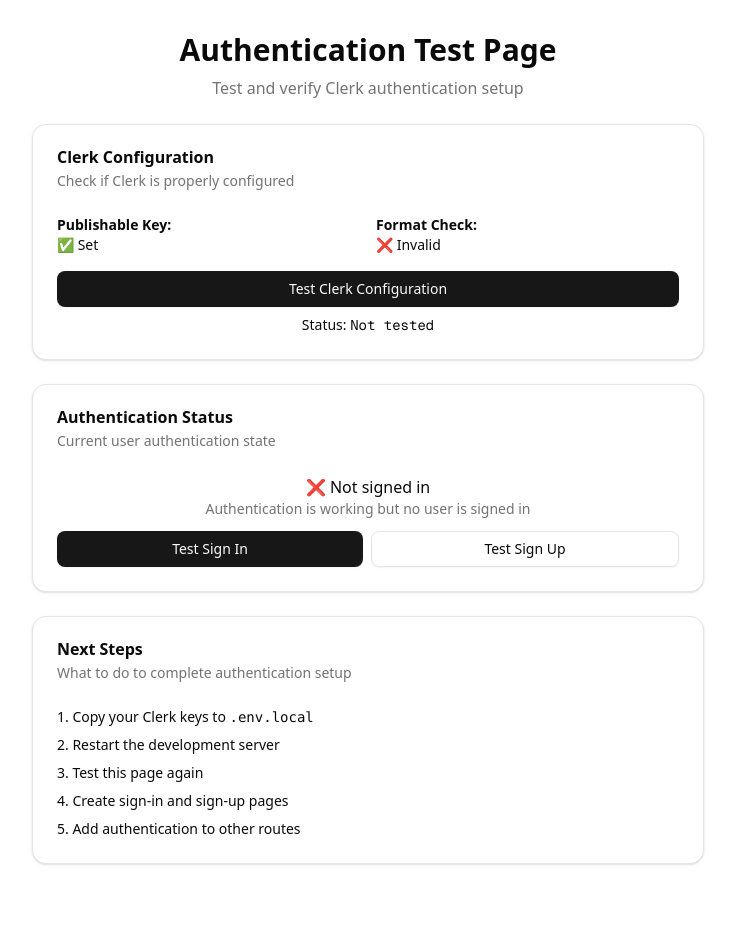
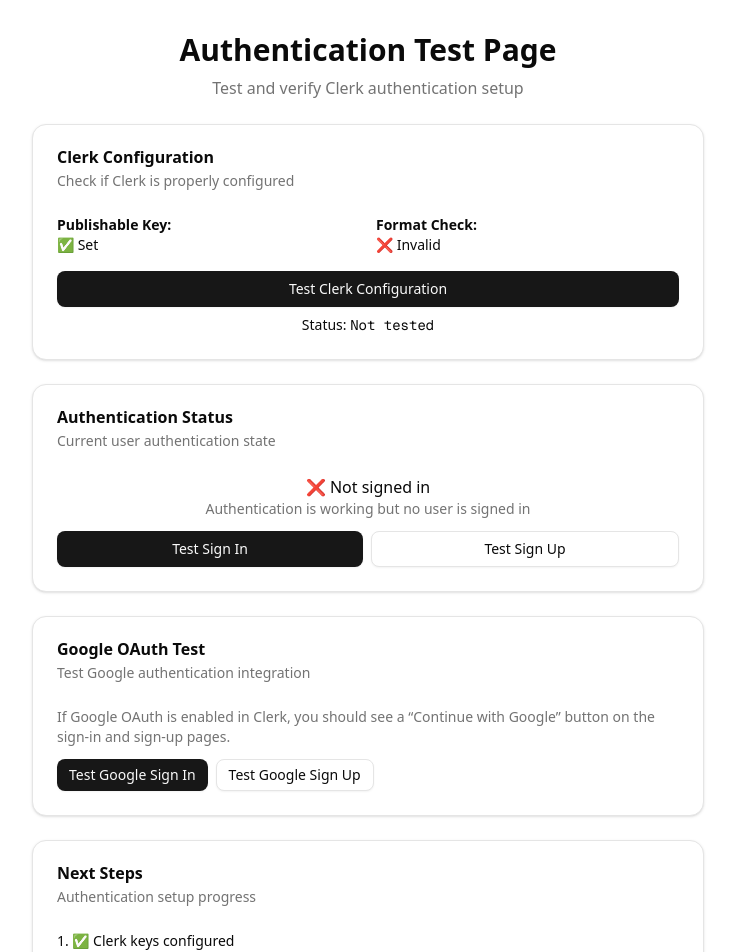
Before and after one commit to briidgedotone/Narra, a Next.js app: page /test-auth in a window 1280 px wide. Shown: the top 952 px of the page, without its empty margins (272-1007 px from the left). Before the commit the page ends 896 px from the top, so only its background shows below. Built offline with nearby package versions, Linux system fonts and the light colour scheme; no server answers.

Commit message:
feat: enhance test page for Google OAuth verification - shows auth method and profile image

```diff
--- a/src/app/(dev)/test-auth/page.tsx
+++ b/src/app/(dev)/test-auth/page.tsx
@@ -1,6 +1,7 @@
 "use client";
 
 import { useUser, useAuth } from "@clerk/nextjs";
+import Image from "next/image";
 import Link from "next/link";
 import { useState } from "react";
 
@@ -129,6 +130,24 @@
                   <div>
                     <strong>Name:</strong> {user.firstName} {user.lastName}
                   </div>
+                  <div>
+                    <strong>Auth Method:</strong>{" "}
+                    {user.externalAccounts?.length > 0
+                      ? `OAuth (${user.externalAccounts[0]?.provider})`
+                      : "Email/Password"}
+                  </div>
+                  {user.imageUrl && (
+                    <div>
+                      <strong>Profile Image:</strong>{" "}
+                      <Image
+                        src={user.imageUrl}
+                        alt="Profile"
+                        width={32}
+                        height={32}
+                        className="w-8 h-8 rounded-full inline-block ml-2"
+                      />
+                    </div>
+                  )}
                 </div>
                 <Button
                   onClick={() => signOut()}
@@ -144,20 +163,43 @@
 
         <Card>
           <CardHeader>
-            <CardTitle>Next Steps</CardTitle>
+            <CardTitle>Google OAuth Test</CardTitle>
             <CardDescription>
-              What to do to complete authentication setup
+              Test Google authentication integration
             </CardDescription>
           </CardHeader>
           <CardContent>
+            <div className="space-y-3">
+              <p className="text-sm text-muted-foreground">
+                If Google OAuth is enabled in Clerk, you should see a
+                &ldquo;Continue with Google&rdquo; button on the sign-in and
+                sign-up pages.
+              </p>
+              <div className="flex gap-2">
+                <Button asChild size="sm">
+                  <Link href="/sign-in">Test Google Sign In</Link>
+                </Button>
+                <Button asChild variant="outline" size="sm">
+                  <Link href="/sign-up">Test Google Sign Up</Link>
+                </Button>
+              </div>
+            </div>
+          </CardContent>
+        </Card>
+
+        <Card>
+          <CardHeader>
+            <CardTitle>Next Steps</CardTitle>
+            <CardDescription>Authentication setup progress</CardDescription>
+          </CardHeader>
+          <CardContent>
             <ol className="list-decimal list-inside space-y-2 text-sm">
-              <li>
-                Copy your Clerk keys to <code>.env.local</code>
-              </li>
-              <li>Restart the development server</li>
-              <li>Test this page again</li>
-              <li>Create sign-in and sign-up pages</li>
-              <li>Add authentication to other routes</li>
+              <li>✅ Clerk keys configured</li>
+              <li>✅ Sign-in and sign-up pages created</li>
+              <li>✅ Dashboard protection working</li>
+              <li>✅ Google OAuth enabled</li>
+              <li>🔄 Test Google authentication flow</li>
+              <li>⏳ User database synchronization</li>
             </ol>
           </CardContent>
         </Card>
```
